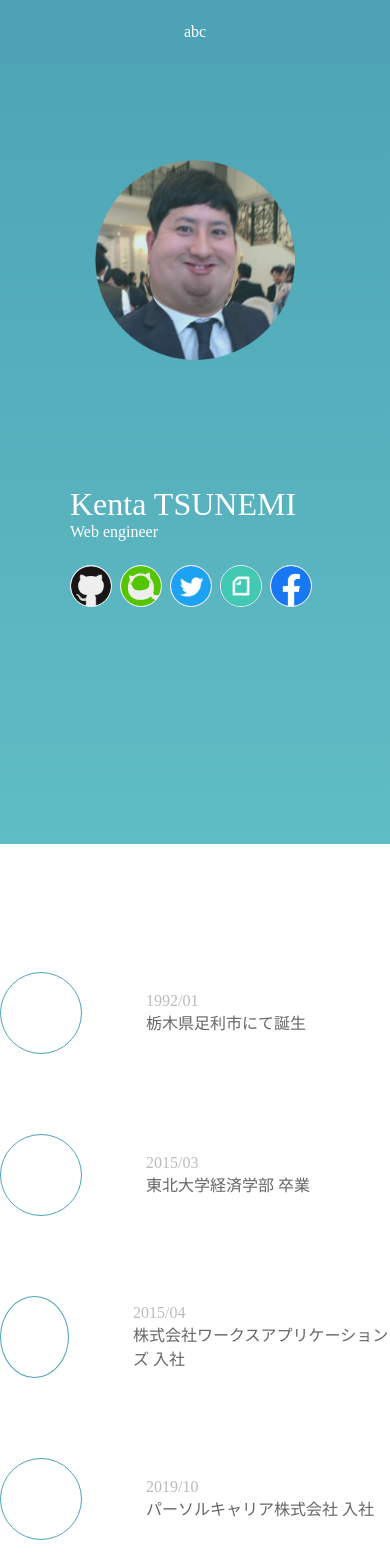
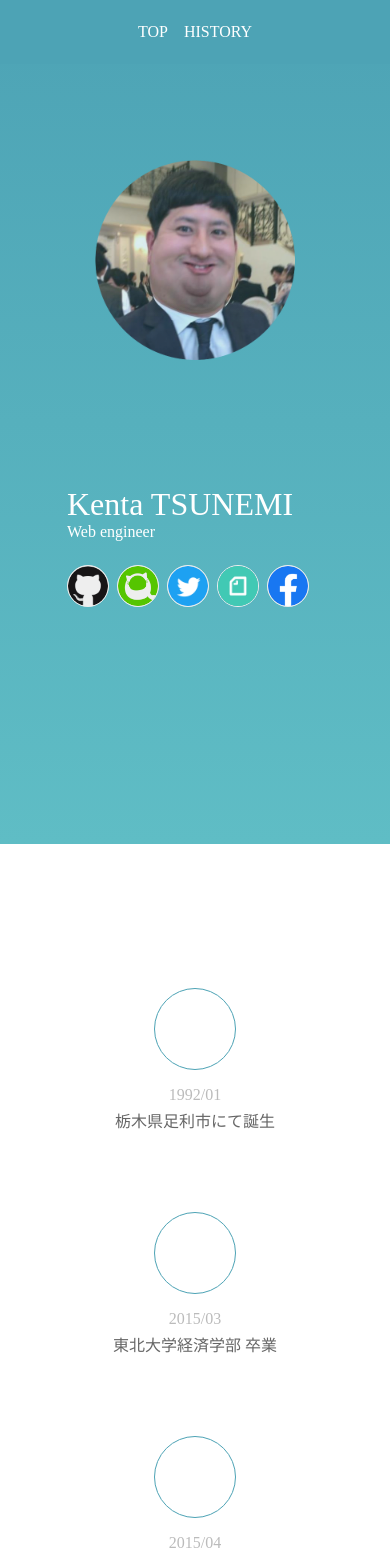
Before and after one commit to tocomi/homepage, a Vue app: page / in a window 390 px wide. Shown: the top 1559 px of the page. Built offline with nearby package versions, Linux system fonts and the light colour scheme; some icons are missing.

Commit message:
feat: responsive design

```diff
--- a/src/App.vue
+++ b/src/App.vue
@@ -1,12 +1,11 @@
 <template>
   <div class="main">
     <header class="header">
-      <span>a</span>
-      <span>b</span>
-      <span>c</span>
+      <a class="header__link" href="#eyecatch">TOP</a>
+      <a class="header__link" href="#history">HISTORY</a>
     </header>
 
-    <div class="eyecatch">
+    <div id="eyecatch" class="eyecatch">
       <div class="portrait">
         <img class="portrait__photo" src="./assets/portrait.png" />
       </div>
@@ -23,7 +22,7 @@
       </div>
     </div>
 
-    <div class="history">
+    <div id="history" class="history">
       <template v-for="history in histories">
         <div class="history-content" :key="history.key">
           <div class="history-content__icon">
@@ -152,7 +151,7 @@ $theme-color: #4da3b5;
 $text-color-normal: #666;
 $text-color-weak: #bbb;
 $max-width: 480px;
-$break-point: $max-width;
+$break-point: 520px;
 
 .main {
   .header {
@@ -165,19 +164,34 @@ $break-point: $max-width;
     position: fixed;
     width: 100%;
     z-index: 10000;
+
+    &__link {
+      color: white;
+      margin: 0 8px;
+      text-decoration: none;
+    }
   }
 
   .eyecatch {
     align-items: center;
     background: linear-gradient($theme-color, #5fbdc5);
     display: flex;
+    flex-wrap: wrap;
     justify-content: center;
     height: 100vh;
     width: 100%;
   }
 
+  .portrait {
+    &__photo {
+      opacity: 0.8;
+      width: 200px;
+    }
+  }
+
   .about-me {
     margin-left: 32px;
+    width: 256px;
 
     &__name {
       color: white;
@@ -201,21 +215,16 @@ $break-point: $max-width;
     }
   }
 
-  .portrait {
-    &__photo {
-      opacity: 0.8;
-      width: 200px;
-    }
-  }
-
   .history {
-    margin: 128px auto;
+    margin: 0 auto;
+    padding: 64px 0 0;
   }
 
   .history-content {
     align-items: center;
     display: flex;
-    justify-content: start;
+    flex-wrap: wrap;
+    justify-content: flex-start;
     margin: 80px auto;
     max-width: $max-width;
 
@@ -232,7 +241,8 @@ $break-point: $max-width;
   }
 
   .detail {
-    margin-left: 64px;
+    margin-left: 56px;
+    width: 336px;
 
     &__date {
       color: $text-color-weak;
@@ -240,6 +250,7 @@ $break-point: $max-width;
 
     &__description {
       color: $text-color-normal;
+      margin-top: 4px;
     }
   }
 
@@ -287,12 +298,18 @@ $break-point: $max-width;
 
 @media screen and (max-width: $break-point) {
   .main {
-    .eyecatch {
-      flex-wrap: wrap;
+    .about-me {
+      margin: -32vh 0 0;
     }
 
-    .about-me {
-      margin: -32vh 0 0;
+    .history-content {
+      justify-content: center;
+    }
+
+    .detail {
+      margin: 16px 0 0;
+      text-align: center;
+      width: 392px;
     }
   }
 }
```
